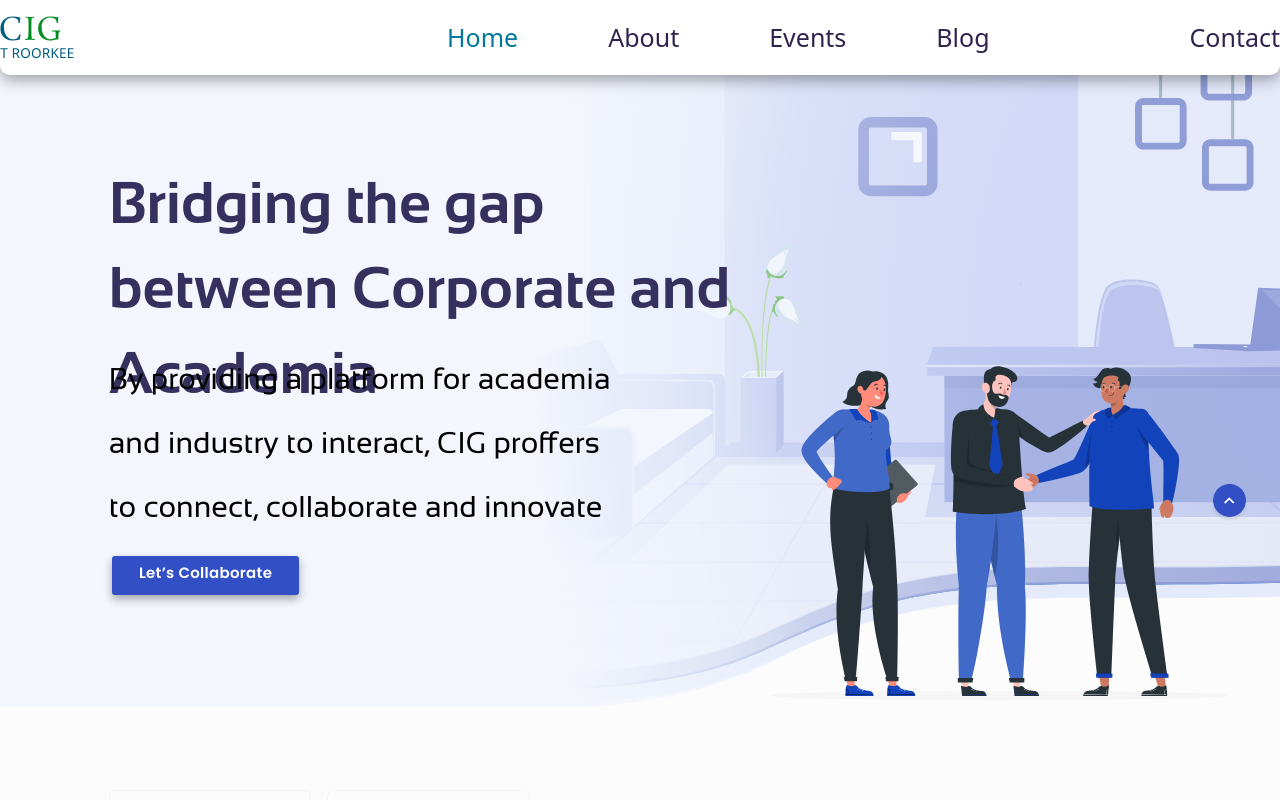
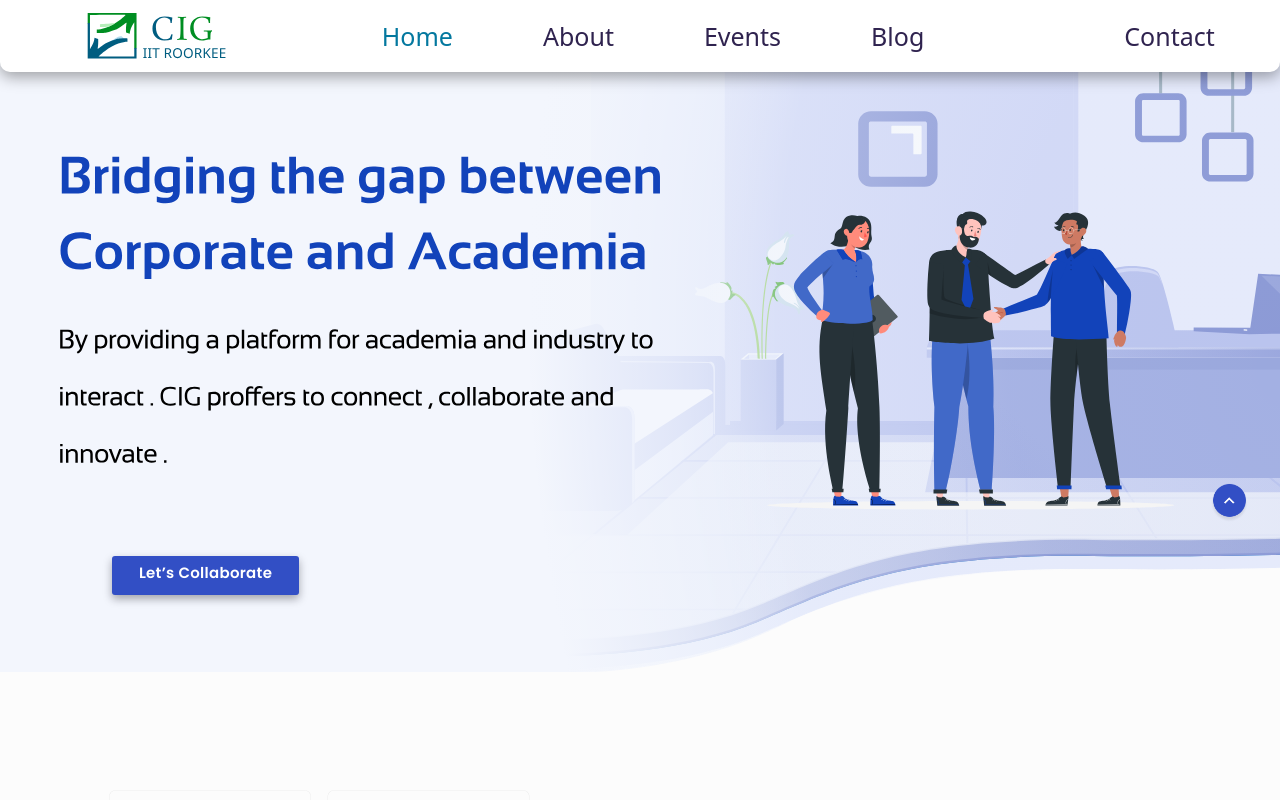
Before and after one commit to Riteshgupta2906/CigFrontEnd, a React (Create React App) app: page / in a window 1280 px wide. Shown: the top 800 px of the page. Built offline with nearby package versions, Linux system fonts and the light colour scheme; no server answers.

Commit message:
sixth Commit

```diff
--- a/src/Component/header.css
+++ b/src/Component/header.css
@@ -7,11 +7,10 @@ body {
 }
 
 .container {
-  max-width: 1100px;
-  margin: 0 auto;
+  width: 90%;
   padding: 0 15px;
   display: flex;
-  justify-content: space-between;
+  justify-content: space-around;
   align-items: center;
   height: 100%;
 }
@@ -20,9 +19,9 @@ body {
   padding-top: 20px;
   padding-bottom: 20px;
   width: 100%;
-  height: 35px;
+  height: 4%;
   background-color: #ffffff;
-  position: relative;
+
   z-index: 6;
   transition: transform 0.2s;
   margin: 0 auto;
@@ -45,7 +44,6 @@ body {
   width: 200px;
   padding-top: 4px;
   position: relative;
-  right: 185px;
 }
 
 .nav-elements ul {
--- a/src/Component/header.js
+++ b/src/Component/header.js
@@ -9,9 +9,10 @@ const Navbar = () => {
     <>
       <nav className="navbar">
         <div className="container">
-          <div className="logo">
-            <img src={Brand} alt="logo-cig" id="pic" />
-          </div>
+          <img src={Brand} alt="logo-cig" id="pic" />
+          {/* <div className="logo">
+
+          </div> */}
           <div className="nav-elements">
             <ul>
               <li>
--- a/src/Component/home.js
+++ b/src/Component/home.js
@@ -1,6 +1,6 @@
 import React, { Component } from "react";
 // import { Switch, Route, Redirect } from "react-router-dom";
-import bg from "./images/home_bg.svg";
+import bg from "./images/home_bg1.svg";
 import hand from "./images/home_hand.svg";
 import man from "./images/man1.svg";
 import up from "./images/up.png";
@@ -161,29 +161,13 @@ class Home extends Component {
     return (
       <div id="home-main">
         <div id="home_img">
-          <div id="title">Bridging the gap between Corporate and Academia</div>
-
-          <div id="sub">
-            By providing a platform for academia and industry to interact, CIG
-            proffers to connect, collaborate and innovate{" "}
-            {/* The Corporate Interaction Group (CIG) at IIT Roorkee works as a
-            platform that connects academia and industry with the goal of
-            promoting collaboration and innovation
-
-            The CIG hosts events such as research trips, workshops, networking
-            opportunities, and panel discussions that bring together corporate
-            representatives and academic experts. These events provide a forum
-            for exchanging ideas and knowledge, and allow participants to build
-            relationships that can lead to new collaborations. */}
-          </div>
-
           <div id="btn_home">
             <span> Let’s Collaborate</span>{" "}
           </div>
           <img id="img_home" src={bg} alt="img-home" />
           <img id="home_head" src={home_head} alt="home-head" />
           <img id="home_head_a" src={home_head_a} alt="home-head-a" />
-          <img id="hand" src={hand} alt="hand-img" />
+          {/* <img id="hand" src={hand} alt="hand-img" /> */}
           <img id="line" src={line} alt="line-img" />
           {/* <img
             name="left"
```
Also changed, not shown: src/Component/images/home_bg1.svg (added).
